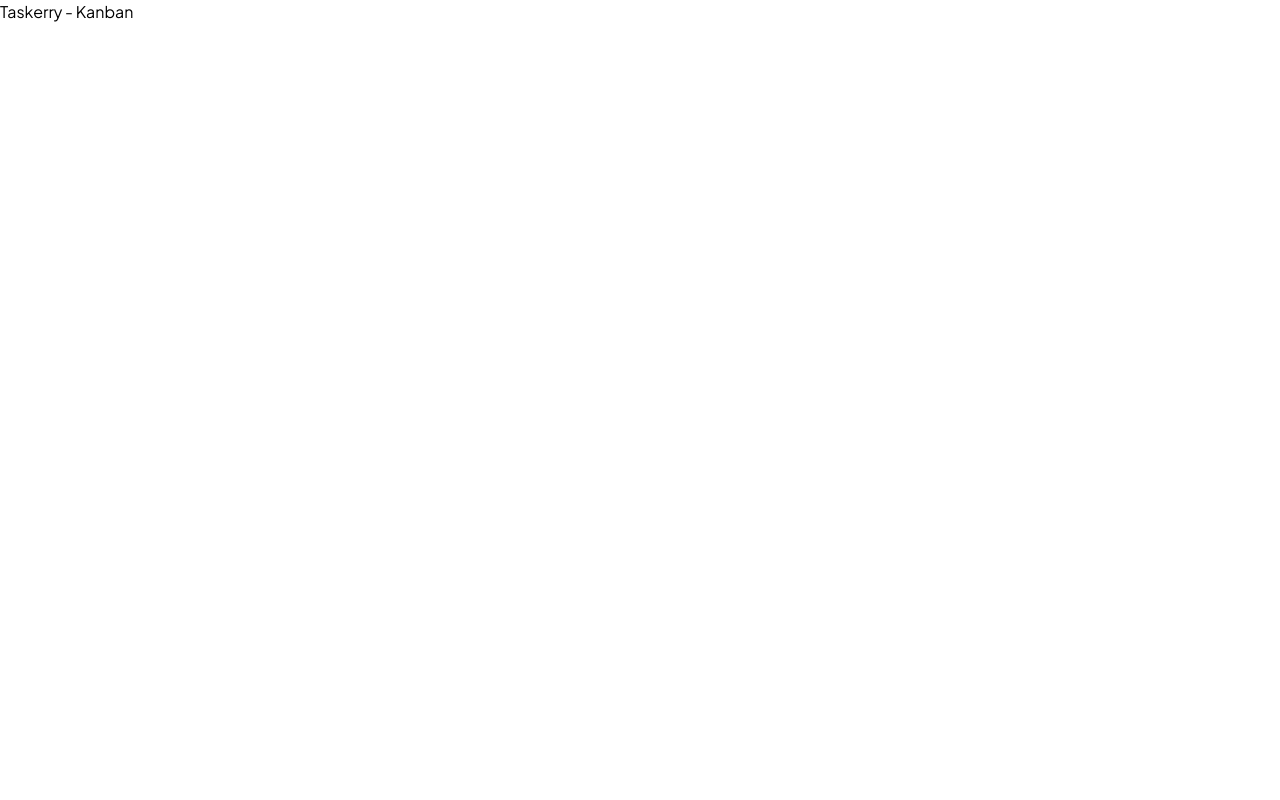
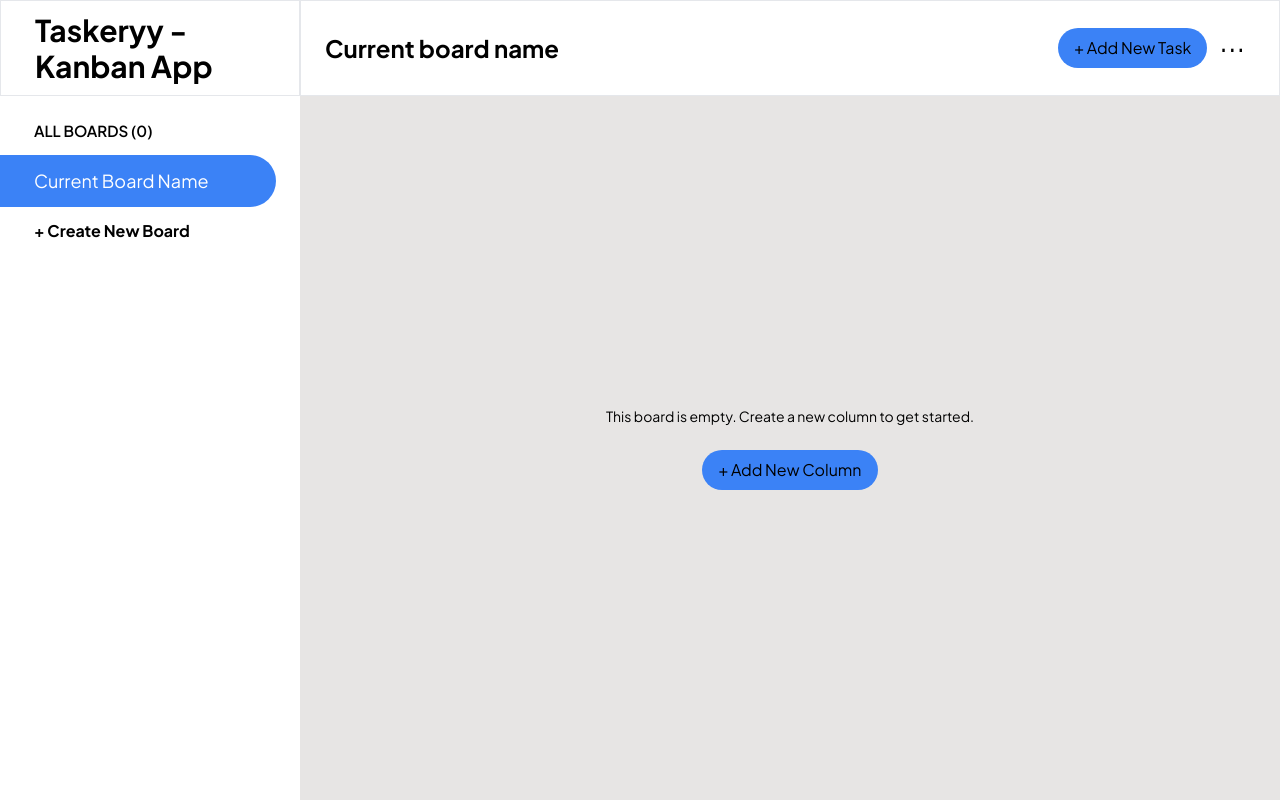
Before and after one commit to aialvi/Taskerry-Kanban-Task-Management-App, a Next.js app: page / in a window 1280 px wide. Built offline with nearby package versions, Linux system fonts and the light colour scheme.

Commit message:
Add kanban board markup

```diff
--- /dev/null
+++ b/src/app/components/BoardTasks.tsx
@@ -0,0 +1,16 @@
+export default function BoardTasks() {
+  return (
+    <div className='overflow-x-auto overflow-y-auto w-full bg-stone-200'>
+      <div className='w-full h-full flex justify-center items-center'>
+        <div className='flex flex-col items-center'>
+          <p className='text-black text-sm'>
+            This board is empty. Create a new column to get started.
+          </p>
+          <button className='bg-blue-500 text-black px-4 py-2 flex mt-6 rounded-3xl items-center space-x-2'>
+            <p>+ Add New Column</p>
+          </button>
+        </div>
+      </div>
+    </div>
+  );
+}
--- /dev/null
+++ b/src/app/components/Dropdown.tsx
@@ -0,0 +1,19 @@
+interface IDropdown {
+  show: boolean;
+}
+
+export default function Dropdown({ show }: IDropdown) {
+  return (
+    <div
+      className={`${show ? 'block' : 'hidden'} w-48 absolute top-full bg-white
+         border shadow-lg right-0 py-2 rounded-2xl`}
+    >
+      <div className='hover:bg-gray-300'>
+        <button className='text-sm px-4 py-2'>Edit Board</button>
+      </div>
+      <div className='hover:bg-gray-300'>
+        <button className='text-sm px-4 py-2'>Delete Board</button>
+      </div>
+    </div>
+  );
+}
--- /dev/null
+++ b/src/app/components/Navbar.tsx
@@ -0,0 +1,36 @@
+'use client'; // we made this a client component since we have to make use of useState
+
+import Dropdown from './Dropdown';
+import { useState } from 'react';
+
+export default function Navbar() {
+  const [show, setShow] = useState<boolean>(false); // this will manage the state of the show variable
+
+  return (
+    <nav className='bg-white border flex h-24'>
+      <div className='flex-none w-[18.75rem] border-r-2 flex items-center pl-[2.12rem]'>
+        <p className='font-bold text-3xl'> Taskeryy - Kanban App </p>
+      </div>
+
+      <div className='flex justify-between w-full items-center pr-[2.12rem]'>
+        <p className='text-black text-2xl font-bold pl-6'>Current board name</p>
+
+        <div className='flex items-center space-x-3'>
+          <button className='bg-blue-500 text-black px-4 py-2 flex rounded-3xl items-center space-x-2'>
+            <p>+ Add New Task</p>
+          </button>
+          <div className='relative flex items-center'>
+            <button
+              onClick={() => setShow(!show)} // trigger function that shows dropdown here
+              className='text-3xl mb-4'
+            >
+              ...
+            </button>
+            <Dropdown show={show} />
+            {/* render dropdown here and pass show as prop */}
+          </div>
+        </div>
+      </div>
+    </nav>
+  );
+}
--- /dev/null
+++ b/src/app/components/Sidebar.tsx
@@ -0,0 +1,17 @@
+export default function Sidebar() {
+  return (
+    <aside className='w-[18.75rem] flex-none dark:bg-dark-grey h-full py-6 pr-6'>
+      <p className='text-medium-grey pl-[2.12rem] text-[.95rem] font-semibold uppercase pb-3'>
+        {`All Boards (0)`}
+      </p>
+      <div className='cursor-pointer flex items-center rounded-tr-full rounded-br-full bg-blue-500 space-x-2 pl-[2.12rem] py-3 pb-3'>
+        <p className='text-white text-lg capitalize'>Current board name</p>
+      </div>
+      <button className='flex items-center space-x-2 pl-[2.12rem] py-3'>
+        <p className='text-base font-bold capitalize text-main-purple'>
+          + Create New Board
+        </p>
+      </button>
+    </aside>
+  );
+}
--- a/src/app/layout.tsx
+++ b/src/app/layout.tsx
@@ -1,17 +1,16 @@
 import type { Metadata } from 'next';
+import { Providers } from '@/components/redux/provider';
+import Navbar from './components/Navbar';
 import { Plus_Jakarta_Sans } from 'next/font/google';
 import './globals.css';
-import { Providers } from '@/components/redux/provider';
 
-//font we'll use throughout the project
 const pjs = Plus_Jakarta_Sans({ subsets: ['latin'], display: 'swap' });
-// Metadata definition
+
 export const metadata: Metadata = {
-  title: 'Create Next App',
-  description: 'Generated by create next app',
+  title: 'Taskerry - Task Management App',
+  description: 'Taskerry - Task Management App',
 };
 
-// RootLayout component
 export default function RootLayout({
   children,
 }: {
@@ -19,8 +18,11 @@ export default function RootLayout({
 }) {
   return (
     <html lang='en' className={pjs.className}>
-      <body>
-        <Providers>{children}</Providers>
+      <body className='pb-24 h-screen overflow-hidden'>
+        <Providers>
+          <Navbar />
+          {children}
+        </Providers>
       </body>
     </html>
   );
--- a/src/app/page.tsx
+++ b/src/app/page.tsx
@@ -1,7 +1,11 @@
+import Sidebar from './components/Sidebar';
+import BoardTasks from './components/BoardTasks';
+
 export default function Home() {
   return (
-    <main>
-      <p>Taskerry - Kanban</p>
+    <main className='flex h-full'>
+      <Sidebar />
+      <BoardTasks />
     </main>
   );
 }
```
